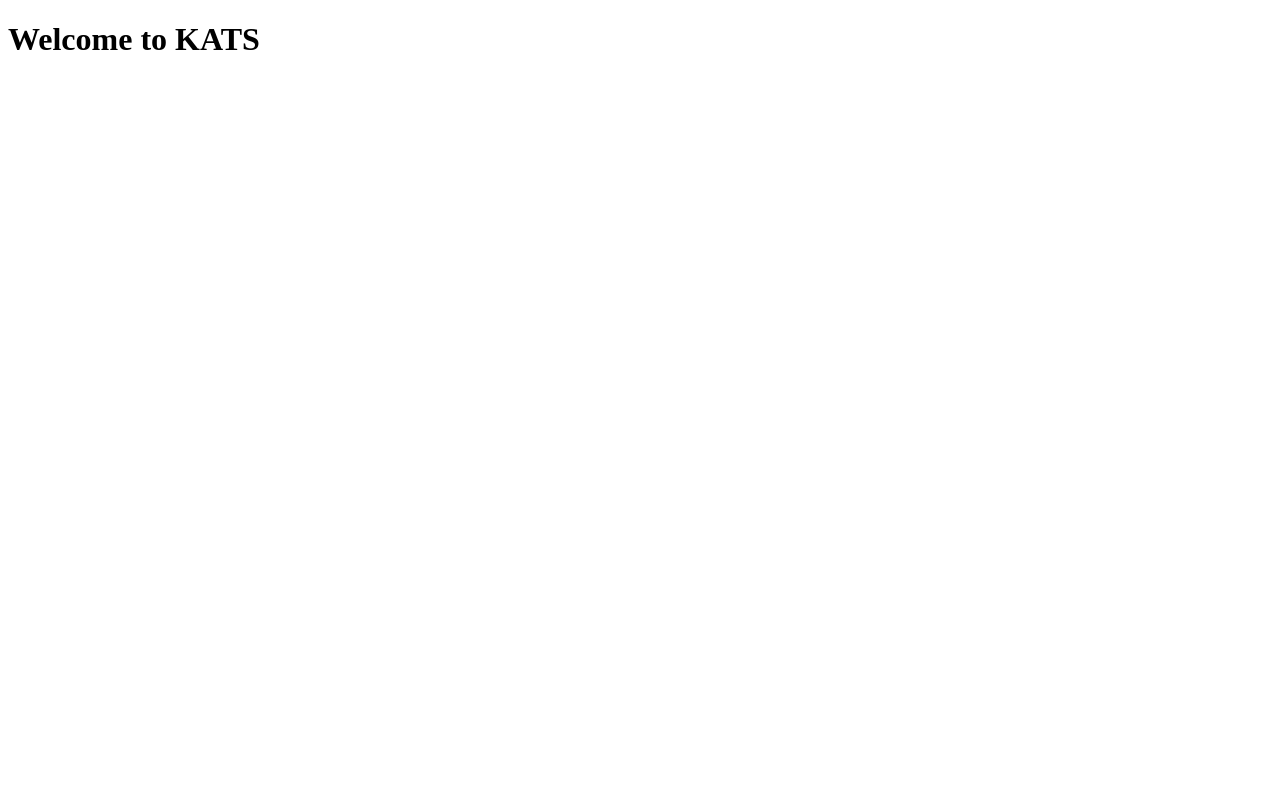
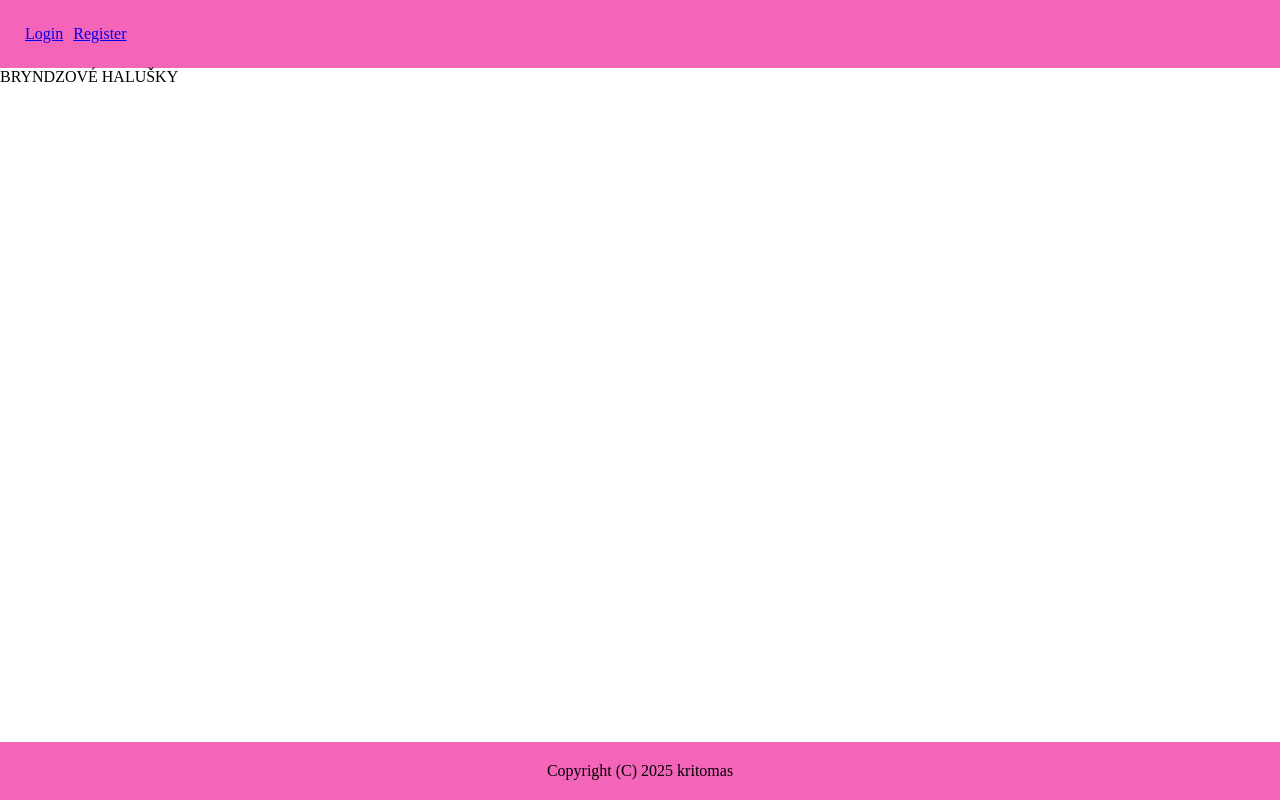
Before and after one commit to kritomas/kats, a React (Vite) app in the folder kats-frontend/: page / in a window 1280 px wide. Built offline with nearby package versions, Linux system fonts and the light colour scheme.

Commit message:
Added web layout.

```diff
--- a/kats-frontend/package.json
+++ b/kats-frontend/package.json
@@ -11,7 +11,8 @@
   },
   "dependencies": {
     "react": "^18.3.1",
-    "react-dom": "^18.3.1"
+    "react-dom": "^18.3.1",
+    "react-router": "^7.1.1"
   },
   "devDependencies": {
     "@eslint/js": "^9.17.0",
--- a/kats-frontend/src/App.jsx
+++ b/kats-frontend/src/App.jsx
@@ -1,10 +1,20 @@
+import React from "react";
+import { BrowserRouter as Router, Route, Routes } from "react-router";
+import Root from "./root";
+import Login from "./login";
+import Register from "./register";
+
 function App()
 {
 	return (
-		<div>
-			<h1>Welcome to KATS</h1>
-		</div>
-	)
+		<Router>
+			<Routes>
+				<Route path="/" element={<Root/>} />
+				<Route path="/login" element={<Login/>} />
+				<Route path="/register" element={<Register/>} />
+			</Routes>
+		</Router>
+	);
 }
 
 export default App
--- /dev/null
+++ b/kats-frontend/src/footer.css
@@ -0,0 +1,7 @@
+footer {
+	padding: 20px;
+	background-color: #f464b9;
+	display: flex;
+	justify-content: center;
+	align-items: center;
+}
--- /dev/null
+++ b/kats-frontend/src/footer.jsx
@@ -0,0 +1,11 @@
+import "./main.css";
+import "./footer.css";
+
+function Header()
+{
+	return (
+		<footer>Copyright (C) 2025 kritomas</footer>
+	);
+}
+
+export default Header;
--- /dev/null
+++ b/kats-frontend/src/header.css
@@ -0,0 +1,10 @@
+header {
+	padding: 20px;
+	background-color: #f464b9;
+	display: flex;
+	align-items: center;
+}
+
+a {
+	margin: 5px;
+}
--- /dev/null
+++ b/kats-frontend/src/header.jsx
@@ -0,0 +1,14 @@
+import "./main.css";
+import "./header.css";
+
+function Header()
+{
+	return (
+		<header>
+			<a href="/login">Login</a>
+			<a href="/register">Register</a>
+		</header>
+	);
+}
+
+export default Header;
--- /dev/null
+++ b/kats-frontend/src/login.css
@@ -0,0 +1,20 @@
+.form-div {
+	position: absolute;
+	text-align: center;
+	top: 50%;
+	left: 50%;
+	transform: translate(-50%, -50%);
+	padding: 10px;
+	margin: 10px;
+	background-color: #f464b9;
+}
+
+form {
+	width: 25vw;
+	text-align: center;
+	padding: 20px;
+}
+
+label {
+	padding: 5px;
+}
--- /dev/null
+++ b/kats-frontend/src/login.jsx
@@ -0,0 +1,23 @@
+import "./main.css";
+import "./login.css";
+
+function Login()
+{
+	return (
+		<div class="form-div">
+			<h2>KATS - Login</h2>
+			<form id="login-form">
+				<label>Username:</label>
+				<input type="text" id="username" name="username" required/>
+				<br/>
+				<label>Password:</label>
+				<input type="password" id="password" name="password" required/>
+				<br/>
+				<button type="submit">Submit</button>
+			</form>
+			<a href="/register">Register</a>
+		</div>
+	);
+}
+
+export default Login;
--- /dev/null
+++ b/kats-frontend/src/main.css
@@ -0,0 +1,15 @@
+html {
+	padding: 0px;
+	margin: 0px;
+}
+body {
+	padding: 0px;
+	margin: 0px;
+	display: flex;
+	flex-direction: column;
+	height: 100vh;
+}
+
+main {
+	flex-grow: 1;
+}
--- /dev/null
+++ b/kats-frontend/src/register.jsx
@@ -0,0 +1,23 @@
+import "./main.css";
+import "./login.css";
+
+function Login()
+{
+	return (
+		<div class="form-div">
+			<h2>KATS - Register</h2>
+			<form id="register-form">
+				<label>Username:</label>
+				<input type="text" id="username" name="username" required/>
+				<br/>
+				<label>Password:</label>
+				<input type="password" id="password" name="password" required/>
+				<br/>
+				<button type="submit">Submit</button>
+			</form>
+			<a href="/login">Login</a>
+		</div>
+	);
+}
+
+export default Login;
--- /dev/null
+++ b/kats-frontend/src/root.jsx
@@ -0,0 +1,18 @@
+import "./main.css";
+import Header from "./header";
+import Footer from "./footer";
+
+function Root()
+{
+	return (
+		<body>
+			<Header/>
+			<main>
+				 BRYNDZOVÉ HALUŠKY
+			</main>
+			<Footer/>
+		</body>
+	);
+}
+
+export default Root
```
